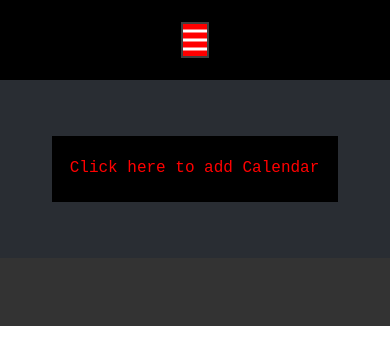
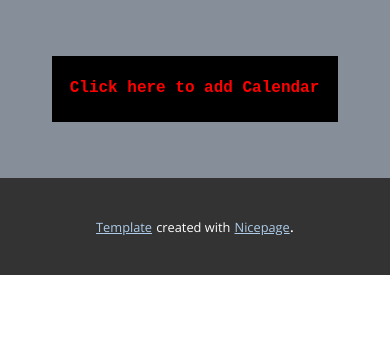
Before and after one commit to Smakced/UHHA, a plain HTML site: page Home.html in a window 390 px wide. Drawn offline with nearby package versions, Linux system fonts and the light colour scheme.

Commit message:
Updated Site

```diff
--- a/Home.css
+++ b/Home.css
@@ -1,2 +1,2 @@
 .u-section-1 .u-sheet-1 {min-height: 177px}
-.u-section-1 .u-btn-1 {border-style: none; background-image: none; margin: 56px auto; padding: 20px 19px 20px 18px}
+.u-section-1 .u-btn-1 {border-style: none; background-image: none; font-weight: 700; margin: 56px auto; padding: 20px 19px 20px 18px}
--- a/Home.html
+++ b/Home.html
@@ -26,39 +26,26 @@
     <link rel="canonical" href="index.html">
     <meta property="og:url" content="index.html">
   </head>
-  <body class="u-body"><header class="u-black u-clearfix u-header u-header" id="sec-3671"><div class="u-clearfix u-sheet u-valign-middle u-sheet-1">
-        <nav class="u-menu u-menu-dropdown u-menu-open-right u-offcanvas u-menu-1">
-          <div class="menu-collapse" style="font-size: 1rem; letter-spacing: 0;">
-            <a class="u-active-custom-color-1 u-border-2 u-border-grey-75 u-button-style u-custom-border u-custom-border-color u-custom-color u-custom-color-1 u-custom-left-right-menu-spacing u-custom-padding-bottom u-custom-text-active-color u-custom-text-hover-color u-custom-text-shadow u-custom-top-bottom-menu-spacing u-hover-custom-color-1 u-nav-link u-text-active-palette-1-base u-text-hover-palette-2-base" href="#" style="background-image: none; text-shadow: 2px 2px 8px rgba(0,0,0,0.4);">
-              <svg><use xmlns:xlink="http://www.w3.org/1999/xlink" xlink:href="#menu-hamburger"></use></svg>
-              <svg version="1.1" xmlns="http://www.w3.org/2000/svg" xmlns:xlink="http://www.w3.org/1999/xlink"><defs><symbol id="menu-hamburger" viewBox="0 0 16 16" style="width: 16px; height: 16px;"><rect y="1" width="16" height="2"></rect><rect y="7" width="16" height="2"></rect><rect y="13" width="16" height="2"></rect>
-</symbol>
-</defs></svg>
-            </a>
-          </div>
-          <div class="u-custom-menu u-nav-container">
-            <ul class="u-nav u-unstyled u-nav-1"><li class="u-nav-item"><a class="u-active-custom-color-1 u-black u-button-style u-hover-custom-color-1 u-nav-link u-text-active-black u-text-hover-black" href="Home.html" style="padding: 10px 20px;">Home</a>
-</li></ul>
-          </div>
-          <div class="u-custom-menu u-nav-container-collapse">
-            <div class="u-black u-container-style u-inner-container-layout u-opacity u-opacity-80 u-sidenav">
-              <div class="u-menu-close"></div>
-              <ul class="u-align-center u-nav u-popupmenu-items u-unstyled u-nav-2"><li class="u-nav-item"><a class="u-button-style u-nav-link" href="Home.html" style="padding: 10px 20px;">Home</a>
-</li></ul>
-            </div>
-            <div class="u-black u-menu-overlay u-opacity u-opacity-70"></div>
-          </div>
-        </nav>
-      </div></header>
-    <section class="u-clearfix u-palette-5-dark-3 u-section-1" id="sec-e5e8">
+  <body class="u-body">
+    <section class="u-clearfix u-palette-5-dark-1 u-section-1" id="sec-e5e8">
       <div class="u-clearfix u-sheet u-valign-middle u-sheet-1">
-        <a href="https://raw.githubusercontent.com/Smakced/UpcomingHipHopAlbumsCalendar/master/test.ics" class="u-active-custom-color-1 u-black u-btn u-btn-rectangle u-button-style u-custom-font u-font-courier-new u-hover-custom-color-1 u-text-active-black u-text-custom-color-1 u-text-hover-black u-btn-1" data-animation-name="fadeIn" data-animation-duration="1000" data-animation-delay="0" data-animation-direction="">Click here to add Calendar</a>
+        <a href="webcal://https://raw.githubusercontent.com/Smakced/UpcomingHipHopAlbumsCalendar/master/test.ics" class="u-active-custom-color-1 u-black u-btn u-btn-rectangle u-button-style u-custom-font u-font-courier-new u-hover-custom-color-1 u-text-active-black u-text-custom-color-1 u-text-hover-black u-btn-1" data-animation-name="fadeIn" data-animation-duration="1000" data-animation-delay="0" data-animation-direction="">Click here to add Calendar</a>
       </div>
     </section>
 
 
-    <footer class="u-align-left u-clearfix u-footer u-grey-80 u-footer" id="sec-94e3"><div class="u-clearfix u-sheet u-sheet-1"></div></footer>
+
     <section class="u-backlink u-clearfix u-grey-80">
+      <a class="u-link" href="https://nicepage.com/html" target="_blank">
+        <span>Template</span>
+      </a>
+      <p class="u-text">
+        <span>created with</span>
+      </p>
+      <a class="u-link" href="https://nicepage.com" target="_blank">
+        <span>Nicepage</span>
+      </a>.
+
     </section>
   </body>
 </html>
```
Also changed, not shown: index.html (+14 -27 lines), nicepage.css.
